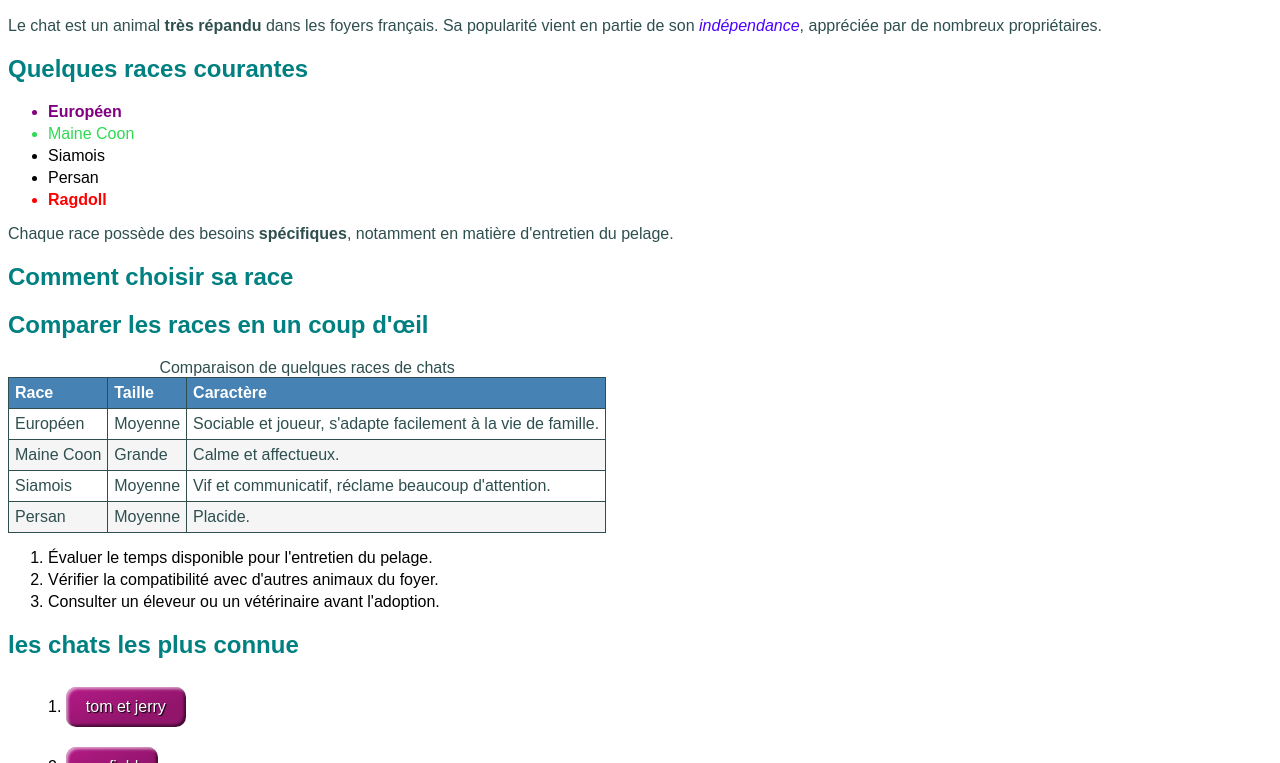
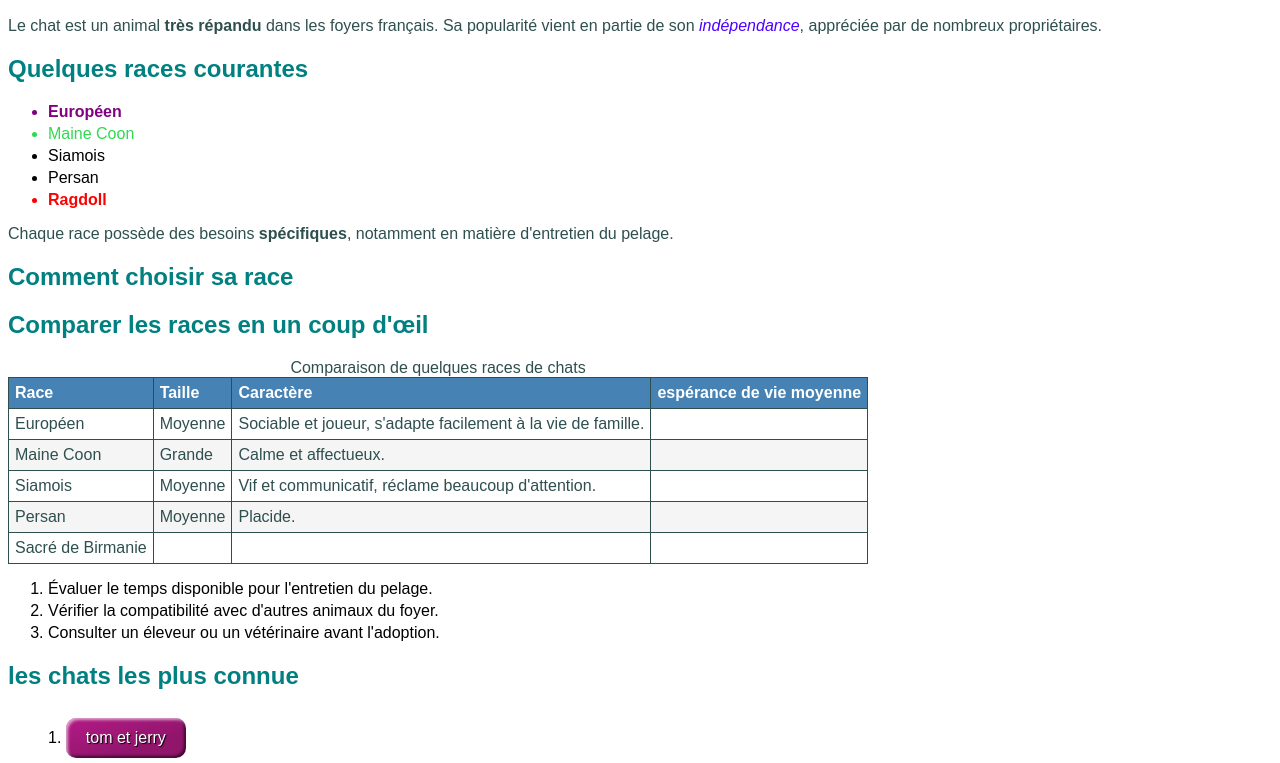
Before and after one commit to mtassart/web-app-mateo-tassart, a plain HTML site: page cours/html-css/Partie 7 — Tableaux de données/index.html in a window 1280 px wide. Shown: the part 447-1210 px from the top of the page. Drawn offline with Linux system fonts and the light colour scheme.

Commit message:
Partie 7 : exercice - ligne et colonne supplémentaires

```diff
--- a/cours/html-css/Partie 7 — Tableaux de données/index.html
+++ b/cours/html-css/Partie 7 — Tableaux de données/index.html
@@ -46,6 +46,7 @@
                 <th>Race</th>
                 <th>Taille</th>
                 <th>Caractère</th>
+                <th>espérance de vie moyenne</th>
             </tr>
         </thead>
         <tbody>
@@ -53,21 +54,31 @@
                 <td>Européen</td>
                 <td>Moyenne</td>
                 <td>Sociable et joueur, s'adapte facilement à la vie de famille.</td>
+                <td></td>
             </tr>
             <tr>
                 <td>Maine Coon</td>
                 <td>Grande</td>
                 <td>Calme et affectueux.</td>
+                <td></td>
             </tr>
             <tr>
                 <td>Siamois</td>
                 <td>Moyenne</td>
                 <td>Vif et communicatif, réclame beaucoup d'attention.</td>
+                <td></td>
             </tr>
             <tr>
                 <td>Persan</td>
                 <td>Moyenne</td>
                 <td>Placide.</td>
+                <td></td>
+            </tr>
+            <tr>
+                <td>Sacré de Birmanie</td>
+                <td></td>
+                <td></td>
+                <td></td>
             </tr>
         </tbody>
     </table>
```
